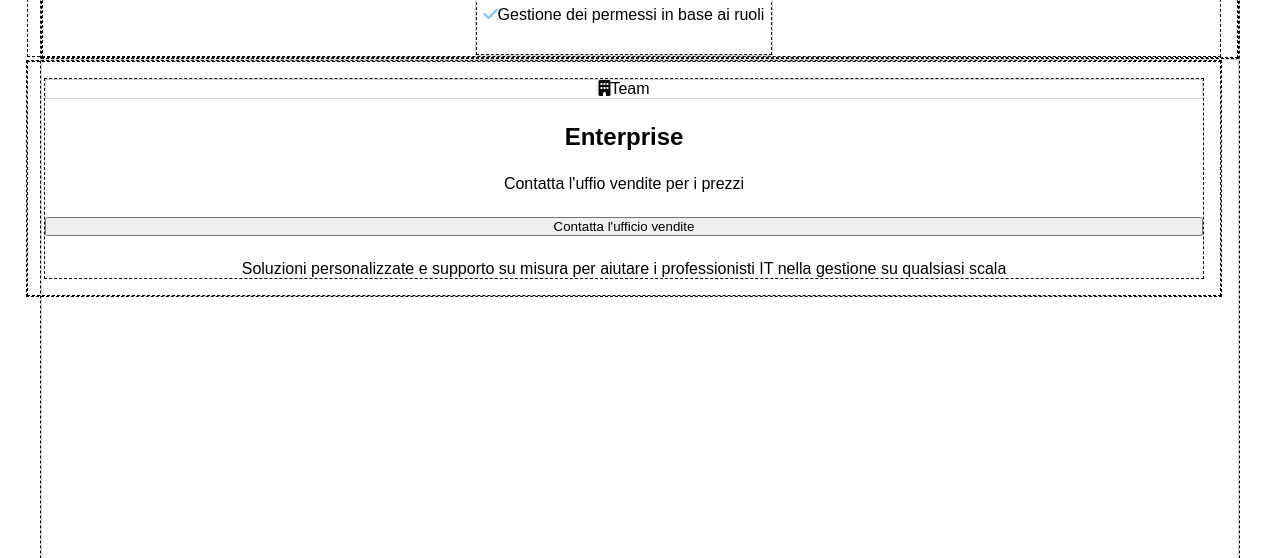
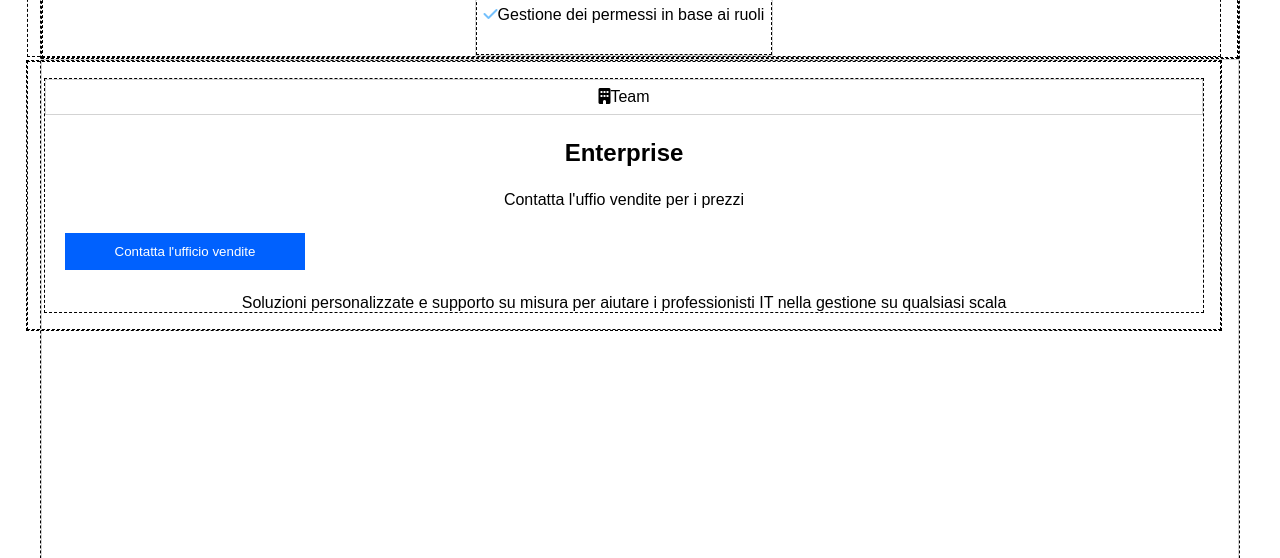
Before and after one commit to Adriano-Rotondo-dev/htmlcss-dropbox, a plain HTML site: page index.html in a window 1280 px wide. Shown: the part 1339-1897 px from the top of the page. Drawn offline with Linux system fonts and the light colour scheme.

Commit message:
Update client-size class styling; enhance button appearance with new color and padding

```diff
--- a/css/style.css
+++ b/css/style.css
@@ -163,7 +163,15 @@ section{
     width: 100%;
     padding:1rem;
 }
+.col-12 button{
+     color: white;
+    background-color: var(--bg-button-color);
+    border:1px solid var(--bg-button-color);
+    padding: 10px;
+    margin: 0 20px;
+    width: 15rem;
 
+}
 .client-size{
     padding:0.5rem;
 }
--- a/index.html
+++ b/index.html
@@ -136,7 +136,7 @@
                 <div class="row container">
                     <div class="col-12 container">
                         <div class="card container">
-                            <div class="agency-team container business-border"><i class="fa-solid fa-building"></i>Team</div>
+                            <div class="client-size container business-border"><i class="fa-solid fa-building"></i>Team</div>
                             <div class="enterprise-big"><h2>Enterprise</h2></div>
                             <div class="contact-us-price">Contatta l'uffio vendite per i prezzi</div>
                             <button class="contact-sales">Contatta l'ufficio vendite</button>
```
